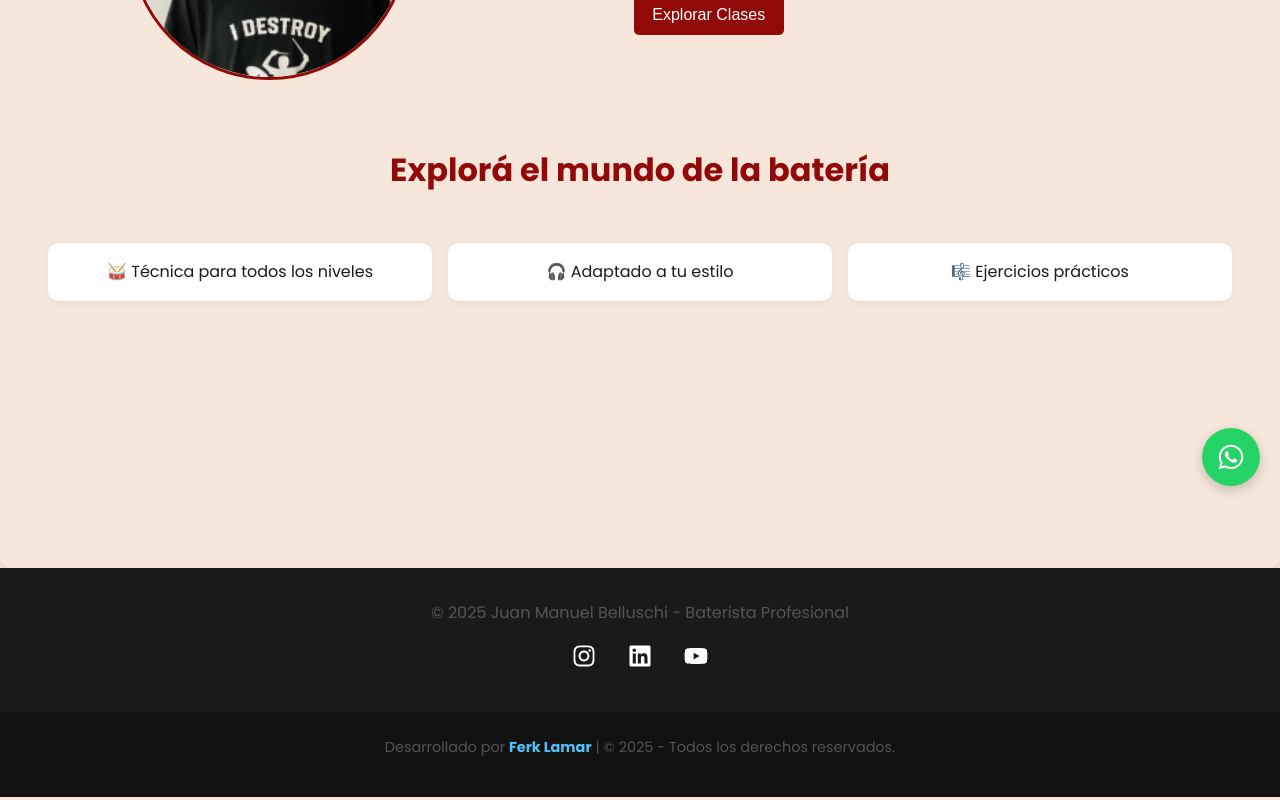
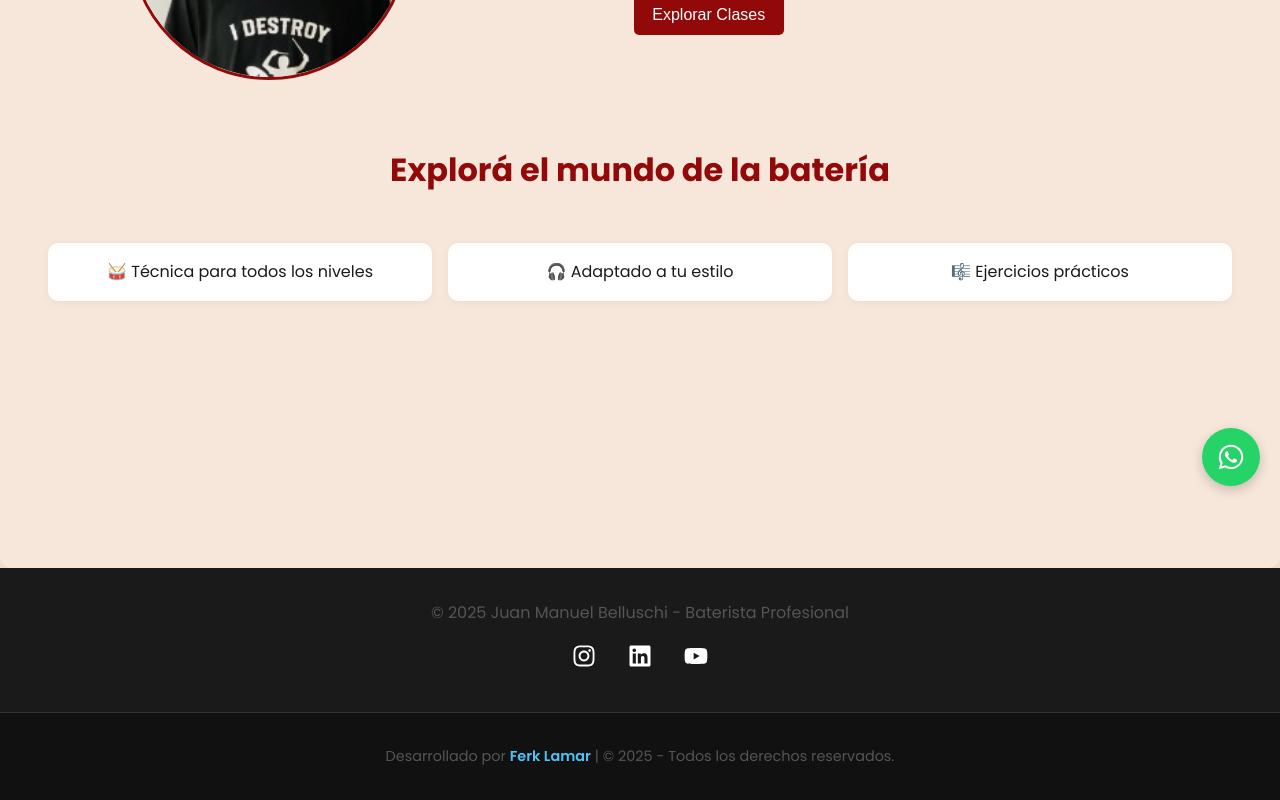
Before and after one commit to Ferk94/Portfolio-Juanma, a Next.js app: page / in a window 1280 px wide. Shown: the part 294-1094 px from the top of the page. Built offline with nearby package versions, Linux system fonts and the light colour scheme.

Commit message:
feat: Footer actualizado

```diff
--- a/src/app/components/footers/FooterFerk.module.css
+++ b/src/app/components/footers/FooterFerk.module.css
@@ -5,14 +5,20 @@
   padding: 1.5rem;
   font-size: 0.9rem;
   margin-top: auto;
+  border-top: 1px solid #333; /* pequeño detalle de separación visual */
 }
 
 .footer a {
   color: #4fc3f7;
   text-decoration: none;
-  font-weight: bold;
+  font-weight: 600;
+  transition: color 0.3s ease;
 }
 
 .footer a:hover {
   text-decoration: underline;
+  color: #81d4fa; /* un hover un poco más claro */
 }
+.footer p {
+  margin: 0.5rem 0;
+}
```
